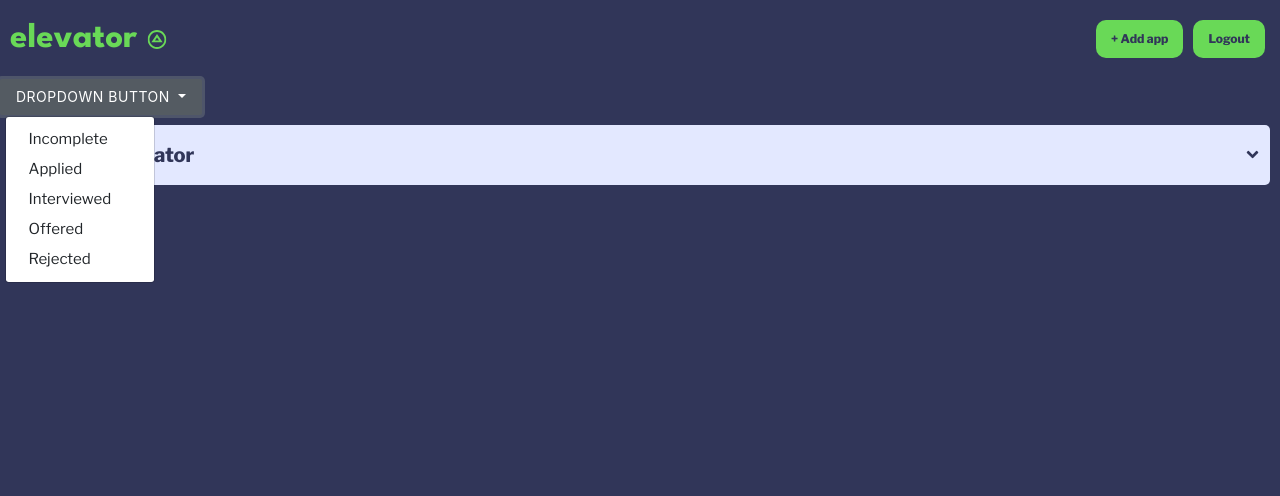
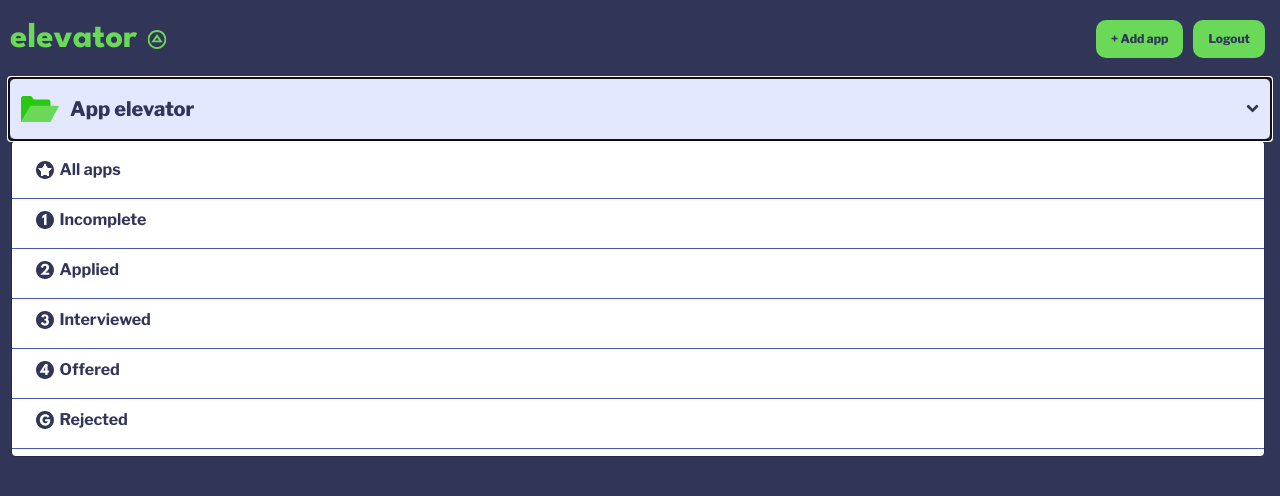
Before and after one commit to lancechincodes/elevator, a Django app: page /applications/ in a window 1280 px wide, after a click on "App elevator". Shown: the top 496 px of the page. Run offline with Django 4.2, Linux system fonts and the light colour scheme; the visitor is signed in with stand-in values (Sample User, id 1); data that the repository does not hold is empty; some libraries are stand-ins or nearby versions.

Commit message:
Use bootstrap dropdown instead of materialize

```diff
--- a/main_app/static/styles/application_confirm_delete.css
+++ b/main_app/static/styles/application_confirm_delete.css
@@ -55,6 +55,10 @@
 
 .top-btn:hover {
     background-color: #58b649;
+}
+
+.top-btn-link {
+    text-decoration: none !important;
 }
 
 .p-btn {
--- a/main_app/static/styles/application_form.css
+++ b/main_app/static/styles/application_form.css
@@ -55,6 +55,10 @@
 
 .top-btn:hover {
     background-color: #58b649;
+}
+
+.top-btn-link {
+    text-decoration: none !important;
 }
 
 .p-btn {
--- a/main_app/static/styles/home.css
+++ b/main_app/static/styles/home.css
@@ -33,7 +33,7 @@
 }
 
 .mobile {
-    margin: 30px 0px;
+    margin: 30px 10px;
     position: absolute;
     top: 50%;
     -ms-transform: translateY(-50%);
--- a/main_app/static/styles/index.css
+++ b/main_app/static/styles/index.css
@@ -57,6 +57,10 @@
     background-color: #58b649;
 }
 
+.top-btn-link {
+    text-decoration: none !important;
+}
+
 .p-btn {
     margin: 0;
     text-align: center;
@@ -73,6 +77,7 @@
 
 .top-bar:hover {
     background: #c7cff6;
+    text-decoration: none;
 }
 
 .top-left {
@@ -99,6 +104,7 @@
     margin: 10px 0px;
     font-size: 20px;
     font-weight: 800;
+    text-decoration: none;
 }
 
 .app-card {
@@ -159,6 +165,7 @@
 
 span {
     font-weight: 700;
+    font-size: 16px;
 }
 
 .bottom-right {
@@ -190,17 +197,31 @@ span {
 
 .level-div {
     display: flex;
-    align-items: center;
+    align-content: center;
+    margin-top: 6px;
 }
 
 .level {
-    width: 25px;
+    width: 20px;
     margin-right: 5px;
 }
 
-.dropdown-content {
-    z-index: 100;
+.dropdown-menu.show {
+    margin-left: 6px;
+    width: 98%;
+    float: none;
+    border-radius: 5px;
 }
+
+.dropdown-item {
+    height: 50px;
+    border-bottom: 1px solid #4956b6;
+}
+
+#dropdownMenuButton {
+    text-decoration: none;
+}
+
 
 @media screen and (min-width: 700px) {
     .mid-bot {
--- a/main_app/templates/applications/index.html
+++ b/main_app/templates/applications/index.html
@@ -13,13 +13,13 @@
             <img class="logo" src="{% static 'images/logo.svg' %}" alt="Elevator Logo"/>
         </div>
         <div class="top-btns">
-            <a href="{% url 'applications_create' %}">
+            <a class="top-btn-link" href="{% url 'applications_create' %}">
                 <div class="top-btn">
 
                     <p class="p-btn">+ Add app</p>
                 </div>
             </a>
-            <a href="{% url 'logout' %}">
+            <a class="top-btn-link" href="{% url 'logout' %}">
                 <div class="top-btn">
                     <p class="p-btn">Logout</p>
                 </div>
@@ -27,21 +27,8 @@
         </div>
     </div>
 
-
     <div class="dropdown">
-        <button class="btn btn-secondary dropdown-toggle" type="button" id="dropdownMenuButton" data-toggle="dropdown" aria-haspopup="true" aria-expanded="false">
-          Dropdown button
-        </button>
-        <div class="dropdown-menu" aria-labelledby="dropdownMenuButton">
-          <a class="dropdown-item" href="{% url 'applications_ic' %}">Incomplete</a>
-          <a class="dropdown-item" href="{% url 'applications_a' %}">Applied</a>
-          <a class="dropdown-item" href="{% url 'applications_i' %}">Interviewed</a>
-          <a class="dropdown-item" href="{% url 'applications_o' %}">Offered</a>
-          <a class="dropdown-item" href="{% url 'applications_r' %}">Rejected</a>
-        </div>
-      </div>
-
-    <a class='dropdown-trigger' href='#' data-target='dropdown1'>
+        <a class='dropdown' href='#' id="dropdownMenuButton" data-toggle="dropdown" aria-haspopup="true" aria-expanded="false">
             <div class="top-bar">
                 <div class="top-left">
                     <img class="folder-icon" src="{% static 'images/folder.svg' %}" alt="Folder Icon"/>
@@ -54,63 +41,45 @@
                 </div>
             </div>
         </a>
-
-    <ul id='dropdown1' class='dropdown-content'>
-        <li>
-            <a href="{% url 'applications_index' %}">
+        <div class="dropdown-menu" aria-labelledby="dropdownMenuButton">
+            <a class="dropdown-item" href="{% url 'applications_index' %}">
                 <div class="level-div">
                     <img class="level" src="{% static 'images/star.svg' %}" alt="Elevator Level"/>
                     <span>All apps</span>
                 </div>
             </a>
-        </li>
-        <li>
-            <a href="{% url 'applications_ic' %}">
+            <a class="dropdown-item" href="{% url 'applications_ic' %}">
                 <div class="level-div">
                     <img class="level" src="{% static 'images/one.svg' %}" alt="Elevator Level"/>
                     <span>Incomplete</span>
                 </div>
             </a>
-        </li>
-        <li class="divider" tabindex="-1"></li>
-        <li>
-            <a href="{% url 'applications_a' %}">
+            <a class="dropdown-item" href="{% url 'applications_a' %}">
                 <div class="level-div">
                     <img class="level" src="{% static 'images/two.svg' %}" alt="Elevator Level"/>
                     <span>Applied</span>
                 </div>
             </a>
-        </li>
-        <li class="divider" tabindex="-1"></li>
-        <li>
-            <a href="{% url 'applications_i' %}">
+            <a class="dropdown-item" href="{% url 'applications_i' %}">
                 <div class="level-div">
                     <img class="level" src="{% static 'images/three.svg' %}" alt="Elevator Level"/>
                     <span>Interviewed</span>
                 </div>
             </a>
-        </li>
-        <li class="divider" tabindex="-1"></li>
-        <li>
-            <a href="{% url 'applications_o' %}">
+            <a class="dropdown-item" href="{% url 'applications_o' %}">
                 <div class="level-div">
                     <img class="level" src="{% static 'images/four.svg' %}" alt="Elevator Level"/>
                     <span>Offered</span>
                 </div>
             </a>
-        </li>
-        <li class="divider" tabindex="-1"></li>
-        <li>
-            <a href="{% url 'applications_r' %}">
+            <a class="dropdown-item" href="{% url 'applications_r' %}">
                 <div class="level-div">
                     <img class="level" src="{% static 'images/ground.svg' %}" alt="Elevator Level"/>
                     <span>Rejected</span>
                 </div>
             </a>
-        </li>
-        <li class="divider" tabindex="-1"></li>
-    </ul>
-
+        </div>
+    </div>
 
     {% for application in applications %}
         <div class="app-card">
@@ -159,17 +128,4 @@
     {% endfor %}
 </div>
 
-<script>
-    document.addEventListener('DOMContentLoaded', function() {
-        const elems = document.querySelectorAll('.dropdown-trigger');
-        M.Dropdown.init(elems, {
-            // alignment: 'left',
-            // autoTrigger: true,
-        });
-    })
-
-    // $('.dropdown-trigger').dropdown();
-
-</script>
-
 {% endblock %}
--- a/main_app/templates/main_app/application_confirm_delete.html
+++ b/main_app/templates/main_app/application_confirm_delete.html
@@ -13,13 +13,13 @@
 			<img class="logo" src="{% static 'images/logo.svg' %}" alt="Elevator Logo"/>
 		</div>
 		<div class="top-btns">
-			<a href="{% url 'applications_index' %}">
+			<a class="top-btn-link" href="{% url 'applications_index' %}">
 				<div class="top-btn">
 
 					<p class="p-btn">View all apps</p>
 				</div>
 			</a>
-			<a href="{% url 'logout' %}">
+			<a class="top-btn-link" href="{% url 'logout' %}">
 				<div class="top-btn">
 					<p class="p-btn">Logout</p>
 				</div>
--- a/main_app/templates/main_app/application_form.html
+++ b/main_app/templates/main_app/application_form.html
@@ -14,13 +14,12 @@
         <img class="logo" src="{% static 'images/logo.svg' %}" alt="Elevator Logo"/>
     </div>
     <div class="top-btns">
-      <a href="{% url 'applications_index' %}">
+      <a class="top-btn-link" href="{% url 'applications_index' %}">
           <div class="top-btn">
-
               <p class="p-btn">View all apps</p>
           </div>
       </a>
-      <a href="{% url 'logout' %}">
+      <a class="top-btn-link" href="{% url 'logout' %}">
           <div class="top-btn">
               <p class="p-btn">Logout</p>
           </div>
```
Lines whose indentation alone changed are shown as unchanged.
